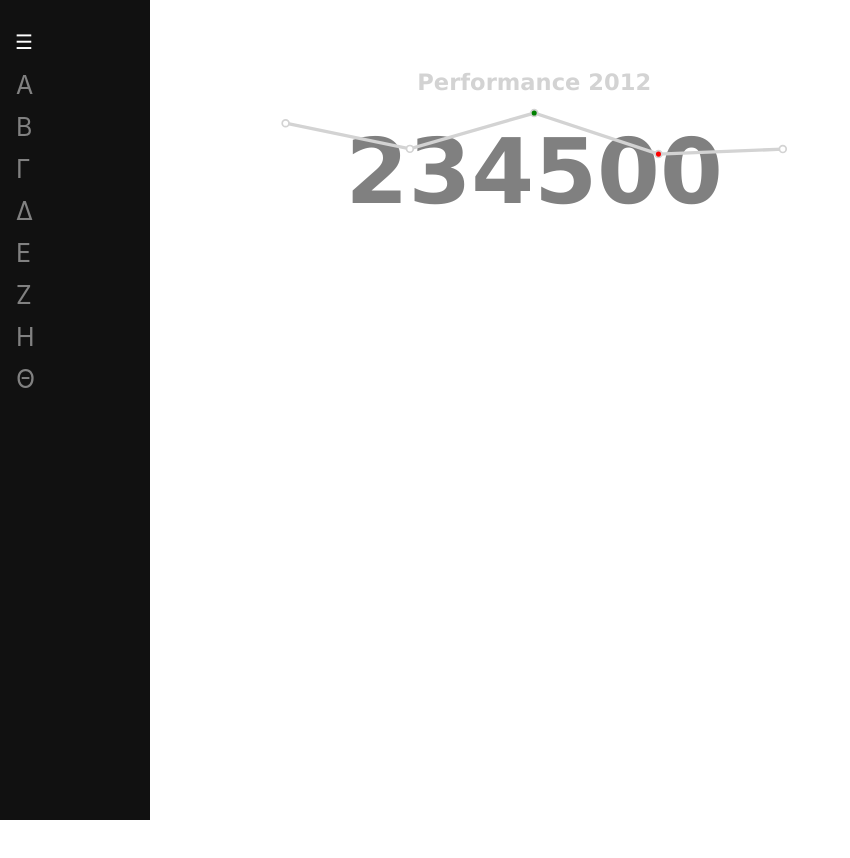
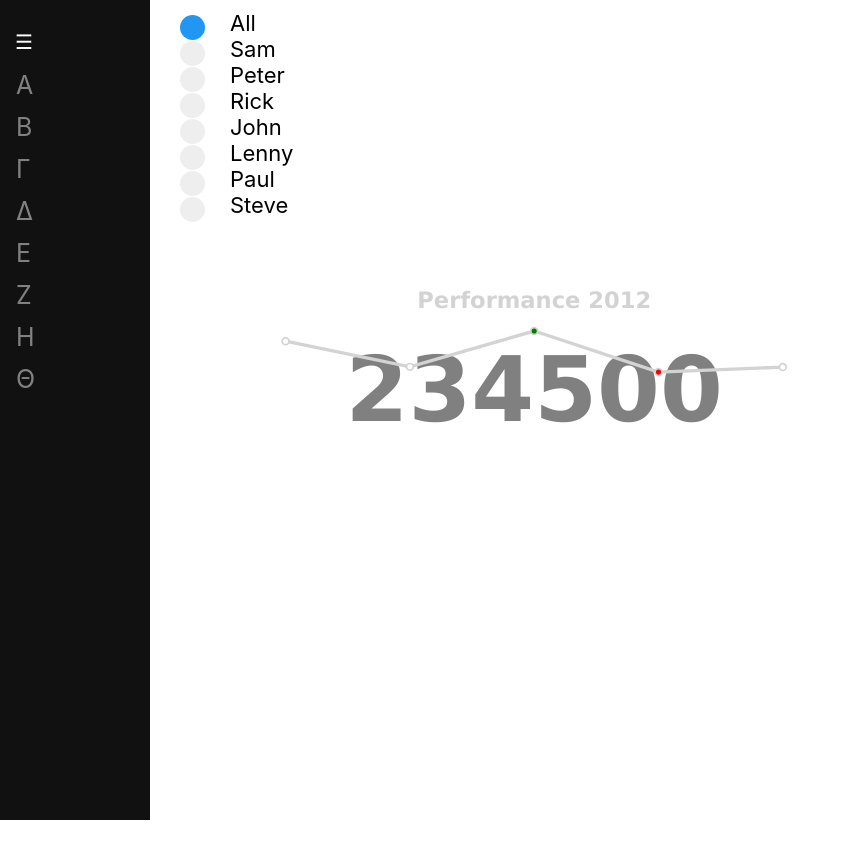
Before and after one commit to mobile44/my_react_lab, a React (Create React App) app: page /my_react_lab/delta in a window 1280 px wide. Shown: the top 858 px of the page, without its empty margins (0-850 px from the left). Built offline with nearby package versions, Linux system fonts and the light colour scheme.

Commit message:
enhance: delta page with radio buttons

```diff
--- /dev/null
+++ b/src/Delta.css
@@ -0,0 +1,31 @@
+.deltaLine {
+  margin-top: 10px;
+}
+.deltaRadio {
+  display: block;
+  position: relative;
+  padding-left: 80px;
+  cursor: pointer;
+  font-size: 22px;
+  user-select: none;
+}
+.deltaRadio input {
+  position: absolute;
+  opacity: 0;
+  cursor: pointer;
+}
+.deltaLabel {
+  position: absolute;
+  top: 5px;
+  left: 30px;
+  height: 25px;
+  width: 25px;
+  background-color: #eee;
+  border-radius: 50%;
+}
+.deltaRadio:hover input ~ .deltaLabel {
+  background-color: #ccc;
+}
+.deltaRadio input:checked ~ .deltaLabel {
+  background-color: #2196F3;
+}
--- a/src/Delta.js
+++ b/src/Delta.js
@@ -1,9 +1,12 @@
 import React, { useState } from "react";
 import Linechart from "./hooks/Linechart";
+import { lineChartData } from "./data/Datad3";
+import "./Delta.css";
 
 function Delta() {
   const [selectedGroup, setSelectedGroup] = useState("All");
   const [groupColour, setGroupColour] = useState("lightgrey");
+  const lineGroupunique = lineChartData.map((obj)=>{return obj.group}).filter((item, index,arr)=>{return arr.indexOf(item)===index});
   /*
   function updateBarChart(group, colour) {
     setSelectedGroup(group);
@@ -12,6 +15,13 @@ function Delta() {
   */
   return (
     <div className="deltaPage">
+      <div className="deltaLine">
+        {lineGroupunique && lineGroupunique.map((k,i)=>(
+          <label className="deltaRadio" key={i}>{k}
+            <input key={i} type="radio" value={i} checked={selectedGroup === k} onChange={()=>setSelectedGroup(k)} />
+            <span className="deltaLabel"></span>
+          </label>
+        ))}
         <svg viewBox="-2 0 100 100" preserveAspectRatio="xMidYMid meet">
           <Linechart
             positionX={10}
@@ -22,6 +32,8 @@ function Delta() {
         </svg>
       </div>
 
+    </div>
+
   )
 
 }
```
Lines whose indentation alone changed are shown as unchanged.
